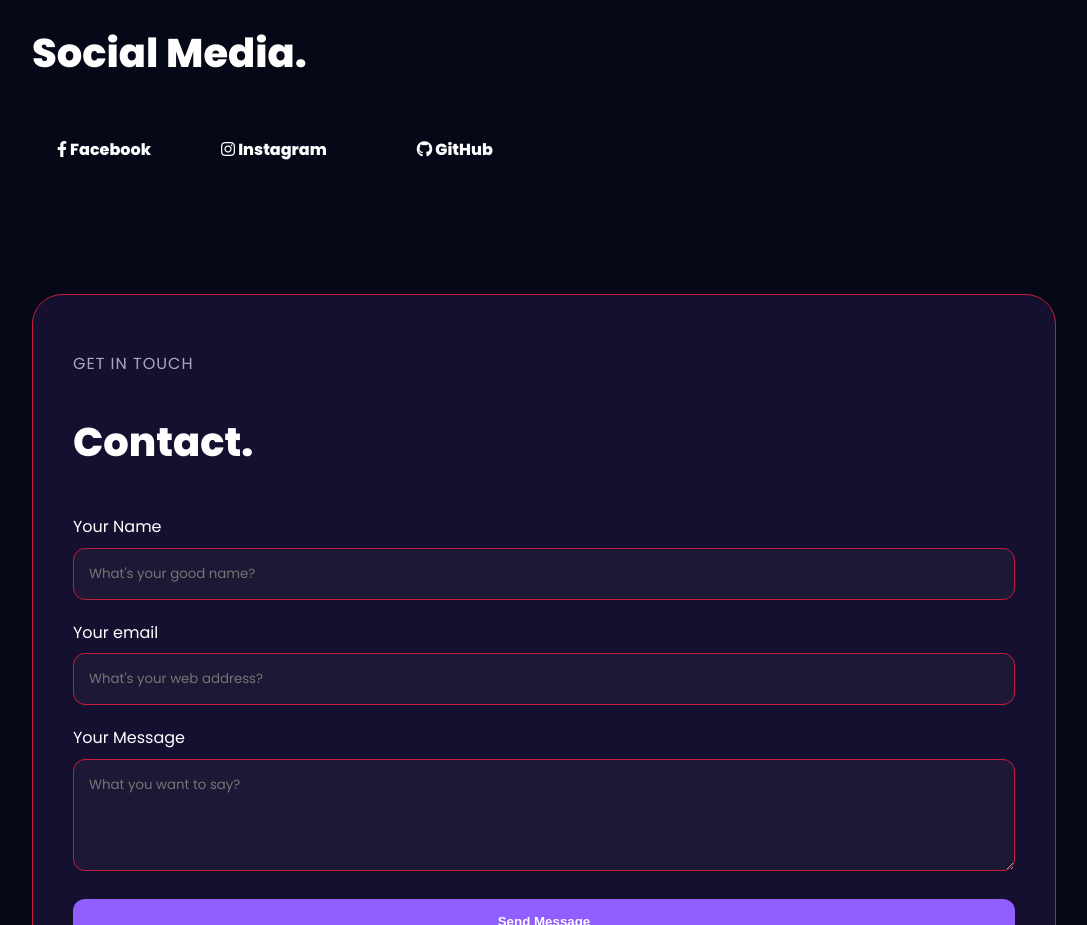
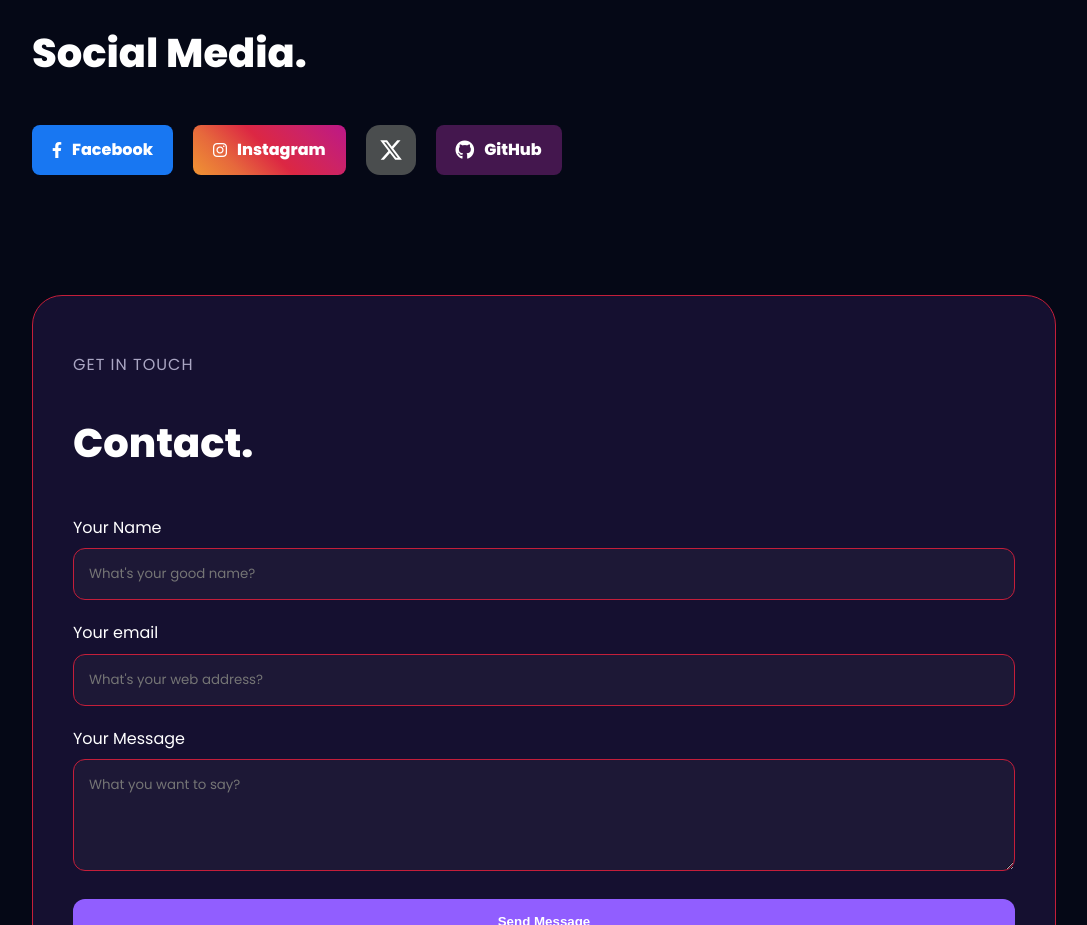
Before and after one commit to shafayethossain334-afk/ShafayetHossain, a plain HTML site: page index.html in a window 1280 px wide. Shown: the part 2060-2985 px from the top of the page, without its empty margins (96-1183 px from the left). Drawn offline with nearby package versions, Linux system fonts and the light colour scheme.

Commit message:
Refactor social button styles and add new buttons

```diff
--- a/style.css
+++ b/style.css
@@ -148,9 +148,100 @@ body {
     text-decoration: none; color: white; padding: 12px 25px;
     border-radius: 12px; font-weight: 700; transition: 0.3s;
 }
-.facebook { background: #1877F2; }
-.instagram { background: linear-gradient(45deg, #f09433, #bc1888); }
-.x-btn { background: #414A4C; }
+/* Shared styling for all buttons */
+.social-btn {
+    display: inline-flex;
+    align-items: center;
+    gap: 10px;
+    padding: 10px 20px;
+    color: white;
+    text-decoration: none;
+    border-radius: 8px;
+    font-weight: bold;
+}
+
+ .facebook-btn {
+    background-color: #1877f2;
+    /* Official Facebook Blue */
+}
+
+.instagram-btn {
+    background: linear-gradient(45deg, #f09433, #e6683c, #dc2743, #cc2366, #bc1888);
+    color: white;
+}
+
+.x-social-button {
+  /* This creates the grey box */
+  display: inline-flex;
+  align-items: center;
+  justify-content: center;
+  width: 50px;           /* Size of the box */
+  height: 50px;          /* Size of the box */
+  background-color: #4a4d4e; /* The specific grey from your image */
+  border-radius: 14px;   /* Rounded corners */
+  text-decoration: none;
+  transition: background-color 0.2s ease;
+}
+
+/* Container for the X logo */
+.x-social-button {
+  display: inline-flex;
+  align-items: center;
+  justify-content: center;
+  width: 50px;
+  height: 50px;
+  background-color: #4a4d4e; /* The grey color from your image */
+  border-radius: 14px;      /* Rounded squircle shape */
+  text-decoration: none;
+
+  /* Fixes for mobile responsiveness and clicking */
+  cursor: pointer;
+  position: relative;
+  z-index: 10;
+  touch-action: manipulation;
+  -webkit-tap-highlight-color: transparent;
+  transition: background-color 0.2s, transform 0.1s;
+}
+
+/* The X Logo itself */
+.x-logo-svg {
+  width: 24px;
+  height: 24px;
+  fill: #FFFFFF;        /* Sets the X to white */
+  pointer-events: none; /* Ensures the click goes to the link, not the image */
+}
+
+/* Hover effect for desktop */
+.x-social-button:hover {
+  background-color: #333333;
+}
+
+/* Active effect for the "click" feel */
+.x-social-button:active {
+  transform: scale(0.95);
+}
+
+
+
+
+
+
+
+
+.github-btn {
+    background : #44174E;
+    color: #ffffff;
+    padding: 10px 20px;
+    text-decoration: none;
+    display: inline-flex;
+    align-items: center;
+    gap: 10px; /* This creates space between the logo and text */
+    border-radius: 8px;
+}
+
+.github-btn i {
+    font-size: 1.2rem; /* Makes the logo slightly larger */
+}
 
 /* --- FORM --- */
 .contact-box-wrapper { background: var(--box); padding: 40px; border-radius: 30px; border: 1px solid #C41E3A
```
